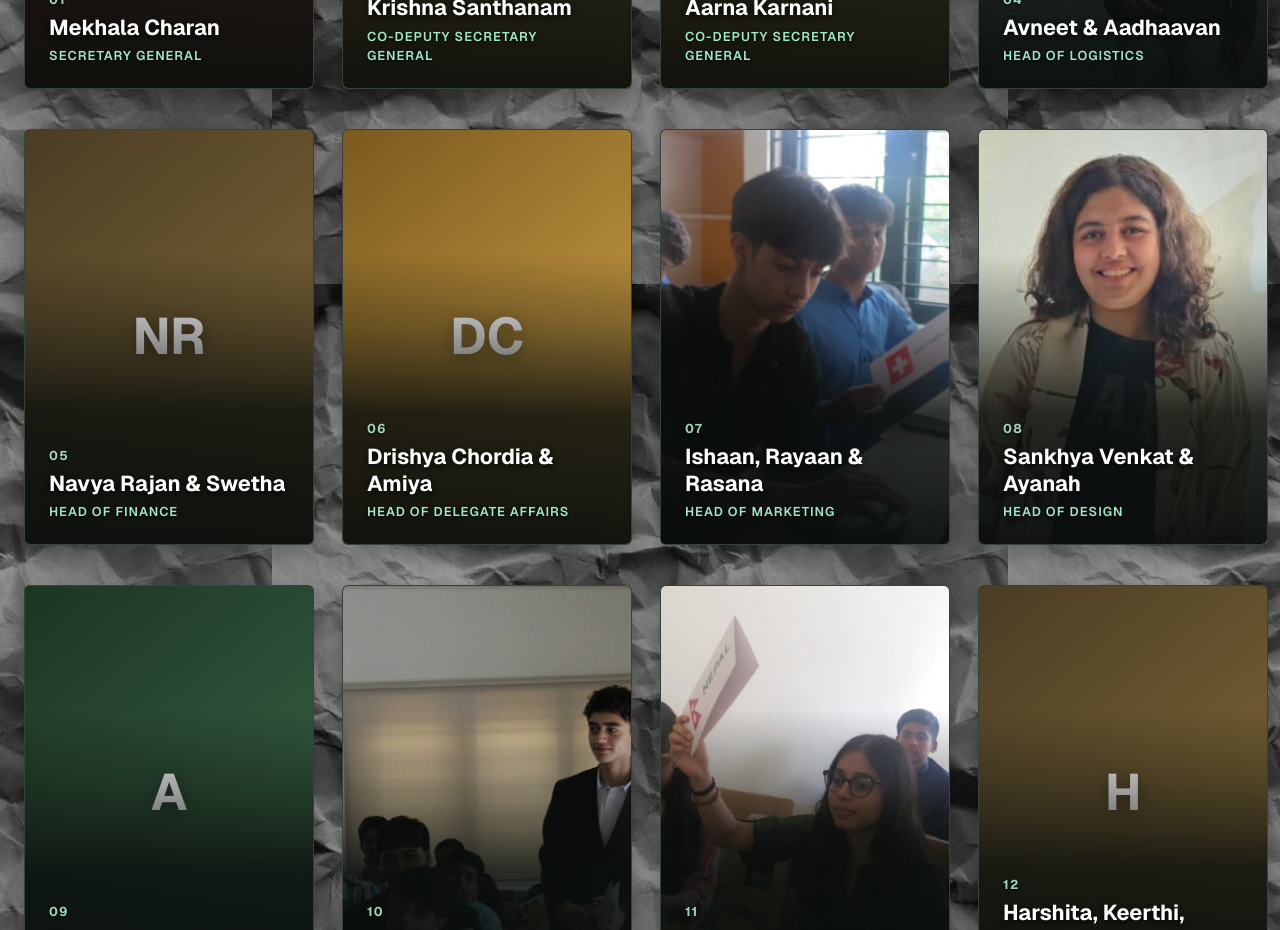
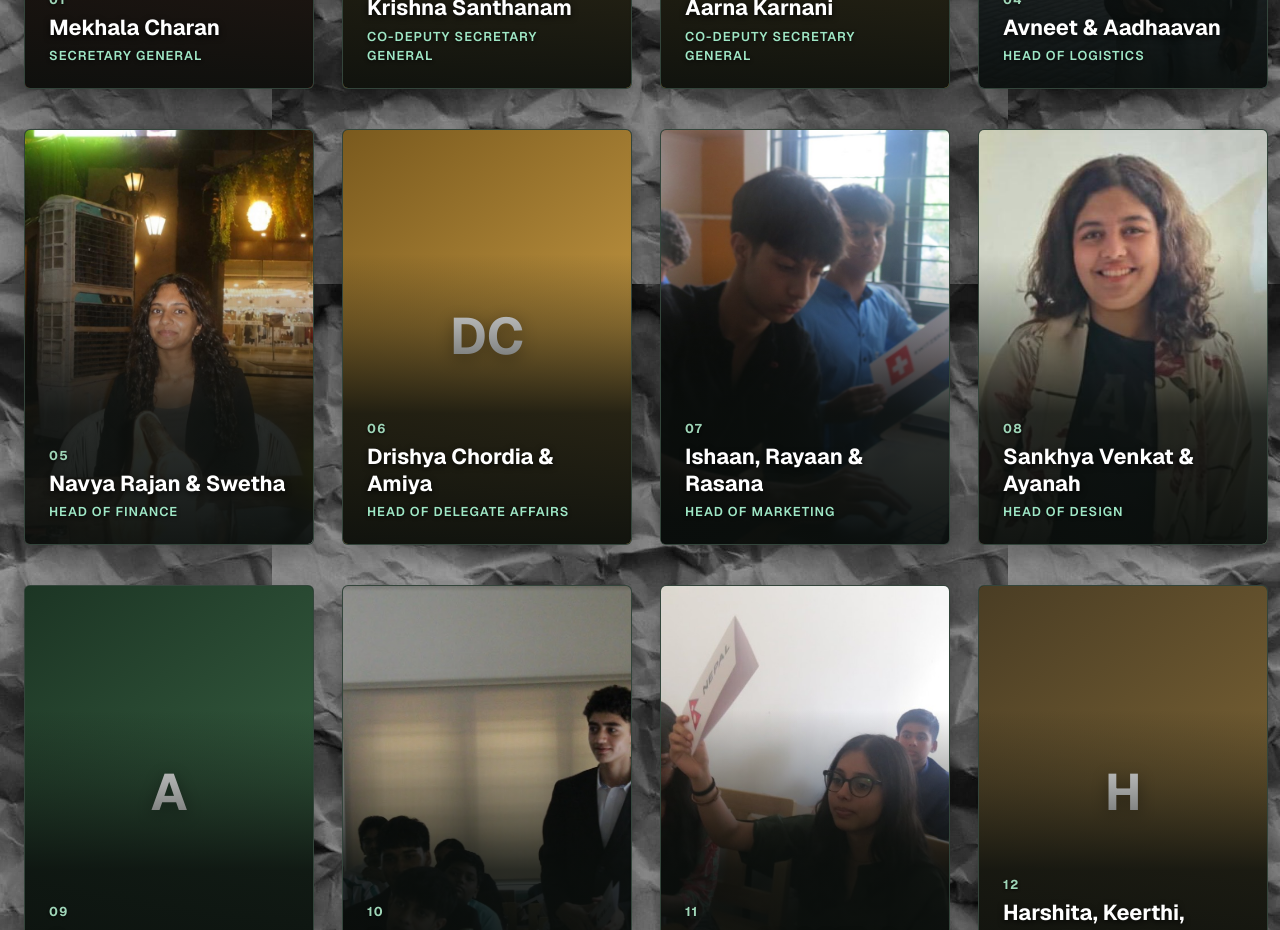
Before and after one commit to ArunAlagappan-2010/MCTM.MUN, a Next.js app: page /secretariat in a window 1280 px wide. Shown: the part 820-1750 px from the top of the page. Built offline with nearby package versions, Linux system fonts and the light colour scheme.

Commit message:
Add Swetha bio and photo to Head of Finance secretariat card

```diff
--- a/src/data/mun.ts
+++ b/src/data/mun.ts
@@ -108,7 +108,9 @@ export const secretariat: SecretariatRole[] = [
   {
     role: "Head of Finance",
     names: "Navya Rajan & Swetha",
-    blurb: "Handles registration fees and tracks expenditure across the whole conference.",
+    blurb:
+      "I’ve always been drawn to Economics and Mathematics because I like finding patterns and solving problems. I also enjoy learning and meeting new people with different perspectives. As Head of Finance, I’m excited to bring my ideas to the Organizing Committee and help make this year’s MUN an experience to remember.",
+    image: "/secretariat/swetha.jpeg",
   },
   {
     role: "Head of Delegate Affairs",
```
Also changed, not shown: drishya.jpeg (added), public/secretariat/swetha.jpeg (added).
